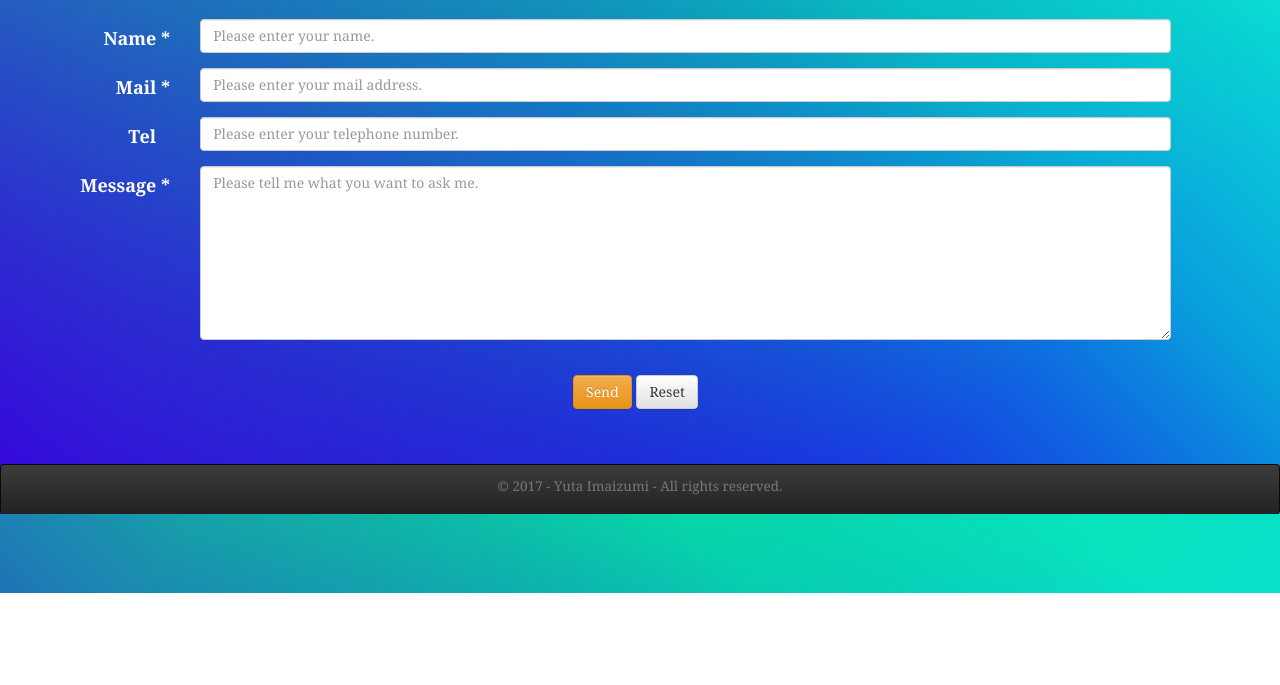
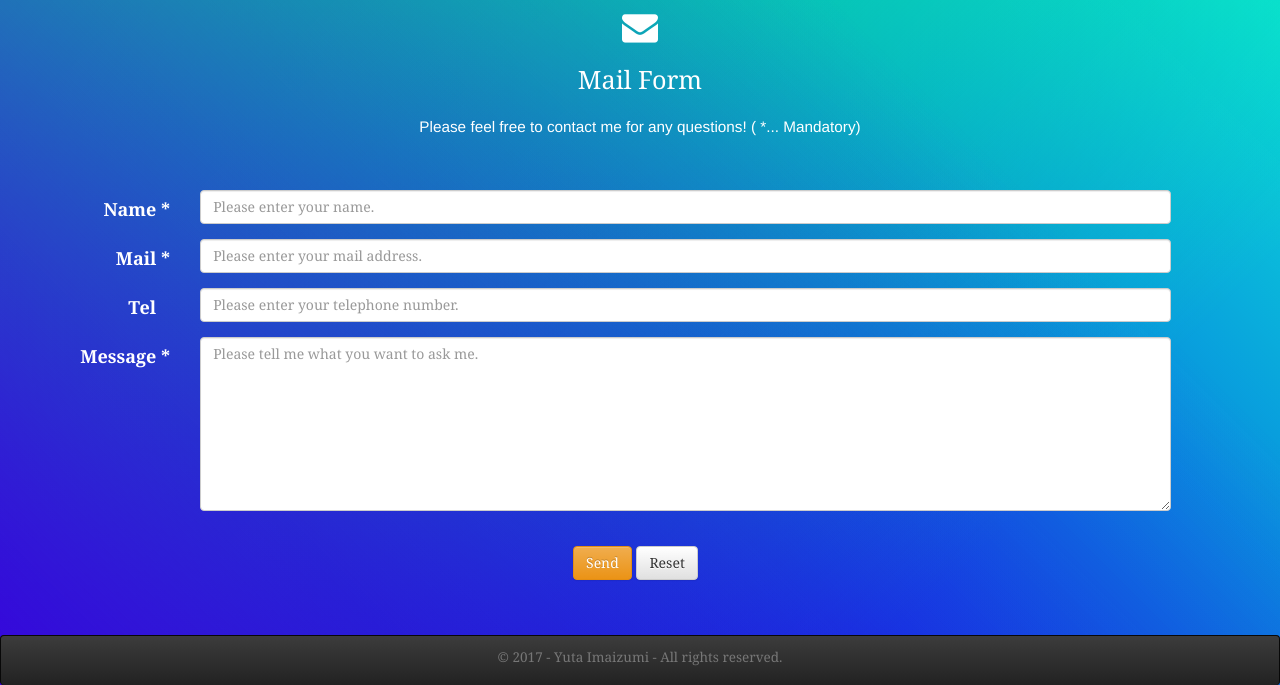
Before and after one commit to YutaImaizumi/My-mini-portfolio-site-for-COMP1073-for-Assignment03, a website: page mypf-3/contact.html in a window 1280 px wide. Shown: the part 207-892 px from the top of the page. Before the commit the page ends 800 px from the top, so only its background shows below. Drawn offline with Linux system fonts and the light colour scheme.

Commit message:
Contact page finished

```diff
--- a/mypf-3/Contents/app.css
+++ b/mypf-3/Contents/app.css
@@ -154,3 +154,7 @@ a:active {
     margin-top: 20px;
     margin-bottom: 40px;
 }
+
+#disclaimer {
+    text-align: center;
+}
--- a/mypf-3/Scripts/app.js
+++ b/mypf-3/Scripts/app.js
@@ -130,7 +130,7 @@ let XHR = new XMLHttpRequest();
         data.workstitles.forEach(function (workstitle) {
           let newDiv = document.createElement("div");
           newDiv.innerHTML = `
-          <h2 id="works">${workstitle.message1}</h1>
+          <h2>${workstitle.message1}</h1>
         `;
           worksMain.appendChild(newDiv);
         }, this);
@@ -154,9 +154,57 @@ let XHR = new XMLHttpRequest();
 } // Works Page Contents end
 
 
+// Contact Page Contents start
+function LoadContactPage() {
+
+let XHR = new XMLHttpRequest();
+      XHR.open("GET", "../texts.json", true);
+      XHR.send();
+      XHR.onreadystatechange = function () {
+        if ((this.readyState === 4) && (this.status === 200)) {
+          data = JSON.parse(this.responseText);
+        }
+      };
+
+      XHR.addEventListener("load", function () {
+
+        // TOP Message
+        let contactMain = document.getElementById("contactMain");
+        data.contacts.forEach(function (contact) {
+          let newDiv = document.createElement("div");
+          newDiv.innerHTML = `
+          <h2>${contact.message1}</h2>
+          <i class="fa ${contact.icon} fa-2x"></i>
+          <h3>${contact.message2}</h3>
+          <p id="disclaimer"><small>${contact.message3}</small></p>
+        `;
+          contactMain.appendChild(newDiv);
+        }, this);
+      });
 
 
+      // Display form input data to console (assignment 2)
 
+      (function(){
+            // Set event button
+            SendButton.addEventListener("click", function(event){
+                event.preventDefault();
+
+            // Form data store in variables
+            let Name = document.getElementById("Name").value;
+            let Mail = document.getElementById("Mail").value;
+            let Tel = document.getElementById("Tel").value;
+            let Message = document.getElementById("Message").value;
+            // let SendButton = document.getElementById("SendButton");
+
+            console.info("Name: " , Name);
+            console.info("Mail: " , Mail);
+            console.info("Tel: " , Tel);
+            console.info("Message: " , Message);
+            });
+        })();
+
+} // Contact Page Contents end
 
       window.onload = Start;
 })(); // IIFE finished
--- a/mypf-3/contact.html
+++ b/mypf-3/contact.html
@@ -17,10 +17,7 @@
 
 <!-- main content -->
 <div id="content">
-    <h2 id="contact"></h2>
-    <i class="fa fa-envelope fa-2x"></i>
-    <h3 id="mailform"></h3>
-    <p id="mandatory"></p>
+        <div id="contactMain"></div>
 
     <!-- form from bootstrap -->
         <div class="row">
--- a/mypf-3/texts.json
+++ b/mypf-3/texts.json
@@ -61,6 +61,16 @@
       "imgalt": "COMP1002",
       "workdetail": "The final assignment of COMP1002 (Web and Internet Fundamentals, by Mr. McCrindle) last semester. \"Making a small website promoting an actual product that was on the market before the Internet.\" I chose a letterpress and featured the beauty of paper crafts with Christmas design."
     }
+  ],
+
+
+  "contacts": [
+    {
+      "message1": "Contact",
+      "icon": "fa-envelope",
+      "message2": "Mail Form",
+      "message3": "Please feel free to contact me for any questions! ( *... Mandatory)"
+    }
   ]
 
 
```
Also changed, not shown: mypf-3/works.html (+0 -1 lines).
